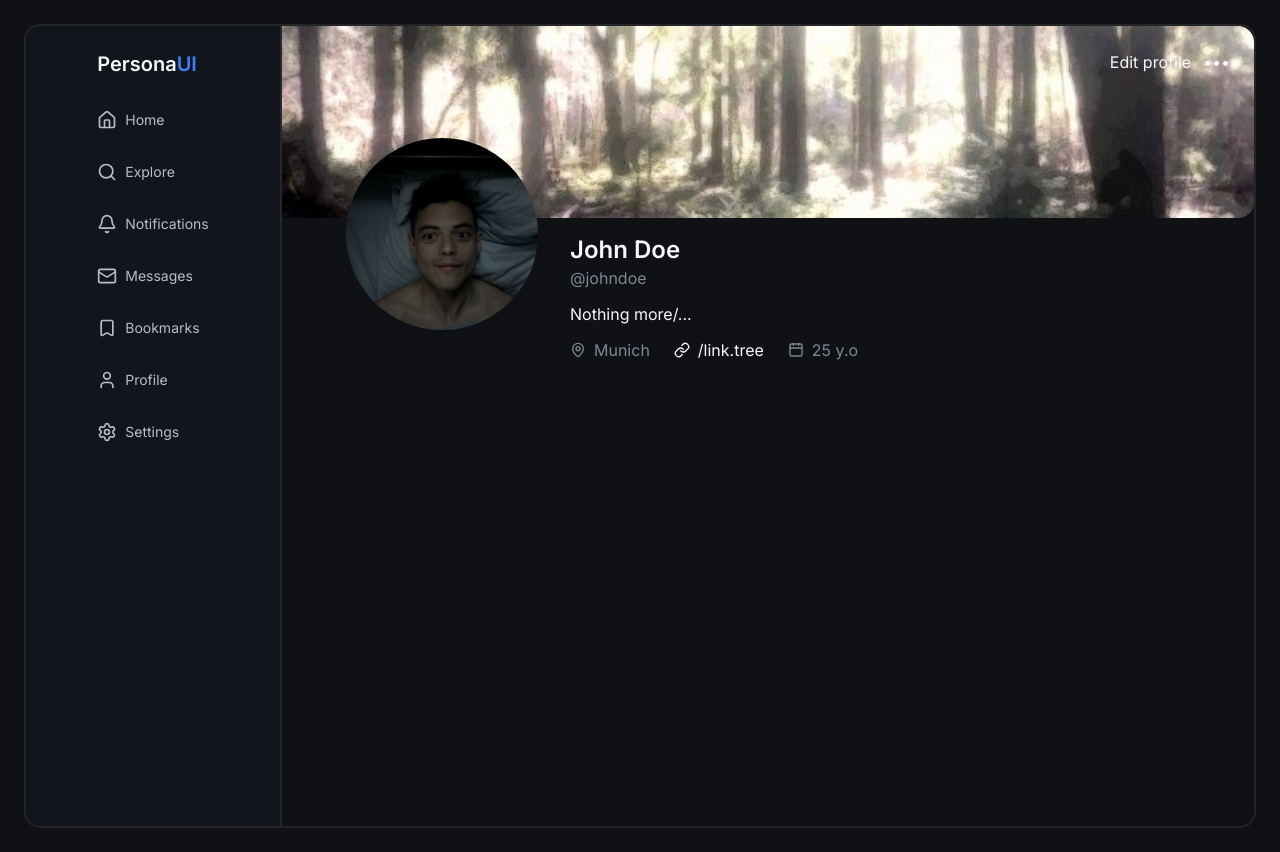
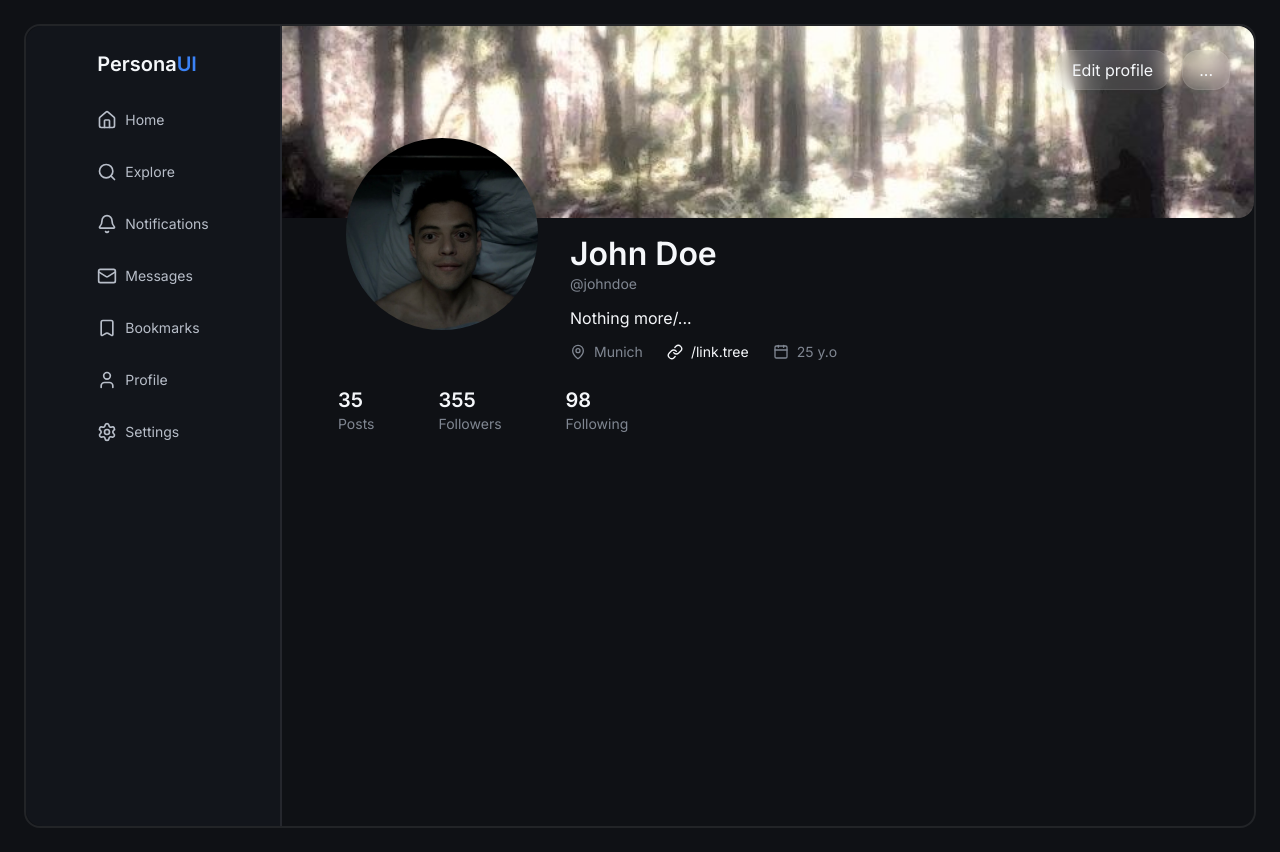
Before and after one commit to holydynamited/Personaui, a React (Vite) app: page / in a window 1280 px wide. Built offline with nearby package versions, Linux system fonts and the light colour scheme.

Commit message:
feat:implement profile add transparent button component and refactor sidebar

```diff
--- a/src/app/layouts/AppLayout.tsx
+++ b/src/app/layouts/AppLayout.tsx
@@ -1,7 +1,7 @@
 import '@/styles/index.css'
 
 import { Outlet } from 'react-router-dom'
-import SideBar from '../../components/Sidebar'
+import SideBar from '@/components/sidebar/Sidebar'
 
 export default function AppLayout (){
     return <div className='relative overflow-hidden bg-[(--persona-background)] p-6 '>
--- a/src/components/SideBar.tsx
+++ /dev/null
@@ -1,39 +0,0 @@
-import { NAVBAR_ITEMS } from "../lib/types/navbar";
-import { NavLink } from "react-router-dom";
-import Logo from "./Logo";
-
-
-export default function Sidebar() {
-
-
-  return (
-    <aside className=" sticky top-0 shrink-0 flex justify-center w-64  min-h-screen  p-6 border-border-strong bg-sidebar border-r-2 rounded-l-2xl  ">
-
-
-      <nav>
-
-        <ul className="flex flex-col gap-8 ">
-          <Logo/>
-        {NAVBAR_ITEMS.map((i)=>{
-
-            const  Icon = i.icon;
-            return(
-
-                <li key={i.name}>
-                <NavLink to={i.link}>
-                  <div className="flex flex-row items-center gap-2 font-sans text-small text-secondary">
-                  <Icon className="size-5 shrink-0" strokeWidth={2}/>
-
-                    {i.name}
-
-                    </div>
-
-                </NavLink>
-                </li>
-            )
-        })}
-        </ul>
-      </nav>
-    </aside>
-  );
-}
--- /dev/null
+++ b/src/components/buttons/ButtonTransp.tsx
@@ -0,0 +1,34 @@
+type ButtonSize = "sm" | "md" | "lg";
+
+type Props = {
+  value: string;
+  size?: ButtonSize;
+};
+
+const sizeClasses: Record<ButtonSize, string> = {
+  sm: "h-8 px-3 ",
+  md: "h-10 px-4 ",
+  lg: "h-12 px-5 ",
+};
+
+export default function ButtonTransp({
+  value,
+  size = "md",
+}: Props) {
+  return (
+    <button
+      className={`
+        ${sizeClasses[size]}
+        rounded-lg
+        border border-gray-500
+        bg-white/10
+        backdrop-blur
+        shadow-lg shadow-black/5
+        transition-all duration-200 ease-out
+        active:scale-95
+      `}
+    >
+      {value}
+    </button>
+  );
+}
--- /dev/null
+++ b/src/components/sidebar/Sidebar.tsx
@@ -0,0 +1,29 @@
+
+
+import { NAVBAR_ITEMS } from "../../lib/types/navbar";
+import Logo from "../Logo";
+
+import SidebarItem from "./SidebarItem";
+
+
+export default function Sidebar() {
+
+
+  return (
+    <aside className=" sticky top-0 shrink-0 flex justify-center w-64  min-h-screen  p-6 border-border-strong bg-sidebar border-r-2 rounded-l-2xl  ">
+
+
+      <nav>
+
+        <ul className="flex flex-col gap-8 ">
+          <Logo/>
+        {NAVBAR_ITEMS.map((i)=>{
+            return(
+           <SidebarItem name={i.name} link={i.link} icon={i.icon} />
+           )
+        })}
+        </ul>
+      </nav>
+    </aside>
+  );
+}
--- /dev/null
+++ b/src/components/sidebar/SidebarItem.tsx
@@ -0,0 +1,26 @@
+import type { LucideIcon } from "lucide-react";
+import { NavLink } from "react-router-dom"
+
+type Props ={
+    name:string,
+    link:string,
+    icon:LucideIcon
+
+}
+
+export default function SidebarItem({name,link,icon}:Props){
+    const  Icon = icon;
+    return(
+        <li key={name}>
+                <NavLink to={link}>
+                  <div className="flex flex-row items-center gap-2 font-sans text-small text-secondary">
+                  <Icon className="size-5 shrink-0" strokeWidth={2}/>
+
+                    {name}
+
+                    </div>
+
+                </NavLink>
+                </li>
+    )
+}
--- a/src/features/profile/components/ProfileHeader.tsx
+++ b/src/features/profile/components/ProfileHeader.tsx
@@ -1,3 +1,6 @@
+import ButtonTransp from "@/components/buttons/ButtonTransp";
+import ProfileStats from "./ProfileStats";
+
 import ProfileHat from "@/assets/gothic-header.jpg";
 import Avatar from "@/assets/avatar.jpg";
 
@@ -13,8 +16,8 @@ export default function ProfileHeader() {
           alt=""
         />
         <div className="absolute right-6 top-6 flex items-center gap-3">
-          <button>Edit profile</button>
-          <button>•••</button>
+         <ButtonTransp value="Edit profile"/>
+         <ButtonTransp value="..."/>
         </div>
 
         <img
@@ -23,32 +26,40 @@ export default function ProfileHeader() {
           alt="Profile avatar"
         />
       </div>
-      <div className="flex flex-col min-h-14 py-4 pl-72 pr-6 absolute gap-3 ">
+      <div className="flex flex-col min-h-14 py-4 pl-72 pr-6  gap-3 ">
         <div>
-          <p className="text-h3 font-semibold">John Doe</p>
-          <p className="text-md text-muted">@johndoe</p>
+          <p className="text-h2 font-semibold">John Doe</p>
+          <p className="text-small text-muted">@johndoe</p>
         </div>
         <div>
-          <p className="text-md">Nothing more/...</p>
+          <p className="text-body text-primary">Nothing more/...</p>
         </div>
-        <div className="flex flex-row gap-6 ">
-          <div className="flex items-center gap-2 text-muted">
+        <div className="flex  gap-6 ">
+          <div className="flex items-center gap-2 text-muted text-small">
             <MapPin className="size-4" />
             <span>Munich</span>
 
           </div>
-          <div className="flex items-center gap-2 text-primary">
+          <div className="flex items-center gap-2 text-primary text-small">
             <Link className="size-4" />
             <a href="">/link.tree</a>
 
           </div>
-          <div className="flex items-center gap-2 text-muted">
+          <div className="flex items-center gap-2 text-muted text-small">
             <Calendar className="size-4" />
             <a href="">25 y.o</a>
 
           </div>
+
         </div>
       </div>
+
+        <div className="flex gap-12  pl-12">
+            <ProfileStats value={35} stat="Posts"/>
+            <ProfileStats value={355} stat="Followers"/>
+            <ProfileStats value={98} stat="Following"/>
+
+        </div>
     </div>
   );
 }
--- /dev/null
+++ b/src/features/profile/components/ProfileStats.tsx
@@ -0,0 +1,21 @@
+
+type StatType = 'Posts'|'Followers'|'Following';
+
+type Props ={
+    value:number,
+    stat:StatType
+
+}
+
+export default function ProfileStats ({value, stat}:Props){
+    return(
+        <div className="flex flex-col text-h p-2 ">
+            <p className="text-h4">
+                {value}
+            </p>
+            <p className="text-muted text-sm">
+                {stat}
+            </p>
+        </div>
+    )
+}
```
